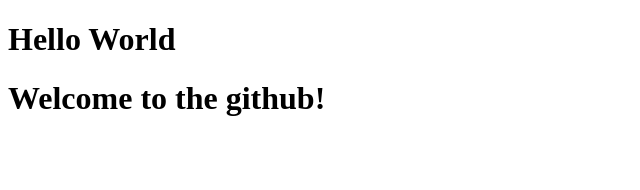
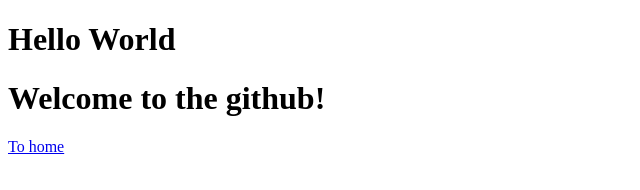
Before and after one commit to tykimdream/JSChall, a plain HTML site: page index.html in a window 1280 px wide. Shown: the full height of the page, 0-640 px from the left. Drawn offline with Linux system fonts and the light colour scheme.

Commit message:
Update index.html

```diff
--- a/index.html
+++ b/index.html
@@ -9,5 +9,6 @@
 <body>
     <h1>Hello World</h1>
     <h1>Welcome to the github!</h1>
+    <a href="JSChall/index.html">To home</a>
 </body>
 </html>
```
